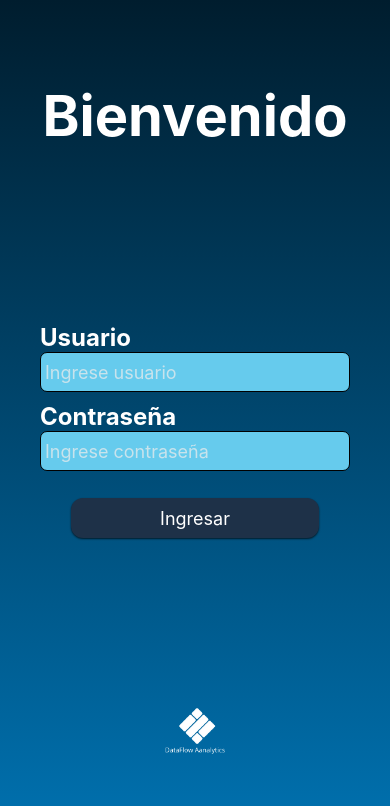
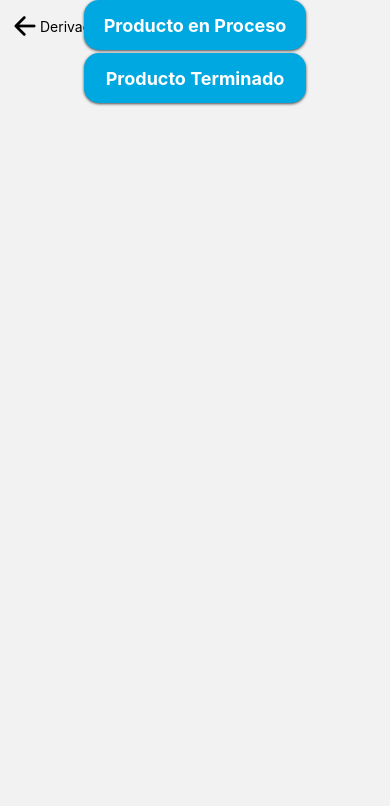
Before and after one commit to ratprogramer/Data_flow_ReactNative, a React Native app: screen /IndicePP_PT in a window 390 px wide. Shown: the top 806 px of the page. Built offline with nearby package versions, Linux system fonts and the light colour scheme.

Commit message:
add derivado lácteo fermentado menú

```diff
--- a/App.js
+++ b/App.js
@@ -5,9 +5,10 @@ import { View, SafeAreaView, StyleSheet } from "react-native";
 
 import { InicioSesion } from "./src/Features/Modulo_usuarios/Vista_inicio_sesion/Paginas/InicioSesion";
 import { MenuPrincipal } from "./src/Features/Modulo_menus/Paginas/MenuPrincipal";
+import { IndicePP_PT } from "./src/Features/Modulo_pp_pt/Indice/Paginas/IndicePP_PT";
+
 // import { MenuPrincipalAdmin } from "./src/Features/Modulo_usuarios/Administrador/Menu_princial_admin/Pagina/MenuPrincipalAdmin/MenuPrincipalAdmin";
 // import { Registro_Usuario_Pagina } from "./src/Features/Modulo_usuarios/Administrador/Vista_registro_usuario/Pagina/Registro_Usuario_Pagina";
-// import { IndicePP_PT } from "./src/Features/Modulo_pp_pt/Indice/Paginas/IndicePP_PT";
 // import { SubIndicePP } from "./src/Features/Modulo_pp_pt/Vista_pp/Paginas/SubindicePP/SubIndicePP";
 // import { FormularioRegistroPP_pagina } from "./src/Features/Modulo_pp_pt/Vista_pp/Paginas/FormularioRegistroPP/FormularioRegistroPP";
 // import { FormularioResultadoPP } from "./src/Features/Modulo_pp_pt/Vista_pp/Paginas/FormularioResultadoPP/FormularioResultadoPP";
@@ -39,8 +40,9 @@ export const App = () => {
       >
         <Stack.Screen name="InicioSesion" component={InicioSesion} />
         <Stack.Screen name="MenuPrincipal" component={MenuPrincipal} />
-        {/* <Stack.Screen name="IndicePP_PT" component={IndicePP_PT} />
-          <Stack.Screen name="SubIndicePP" component={SubIndicePP} />
+        <Stack.Screen name="IndicePP_PT" component={IndicePP_PT} />
+
+        {/* <Stack.Screen name="SubIndicePP" component={SubIndicePP} />
           <Stack.Screen
             name="FormularioRegistroPP"
             component={FormularioRegistroPP_pagina}
--- a/package.json
+++ b/package.json
@@ -11,12 +11,14 @@
     "lint": "eslint ."
   },
   "dependencies": {
+    "@expo/metro-runtime": "~4.0.1",
     "@react-navigation/stack": "^7.1.1",
     "dotenv": "^16.4.7",
     "expo": "~52.0.33",
     "expo-linear-gradient": "~14.0.2",
     "expo-status-bar": "~2.0.1",
     "react": "18.3.1",
+    "react-dom": "18.3.1",
     "react-native": "0.76.7",
     "react-native-dotenv": "^3.4.11",
     "react-native-gesture-handler": "^2.23.1",
@@ -25,9 +27,7 @@
     "react-native-safe-area-context": "^5.2.0",
     "react-native-screens": "^4.6.0",
     "react-native-vector-icons": "^10.2.0",
-    "react-dom": "18.3.1",
-    "react-native-web": "~0.19.13",
-    "@expo/metro-runtime": "~4.0.1"
+    "react-native-web": "~0.19.13"
   },
   "devDependencies": {
     "@babel/core": "^7.26.8",
--- a/src/Atomos/Boton/Boton.js
+++ b/src/Atomos/Boton/Boton.js
@@ -1,8 +1,8 @@
 import { useNavigation } from "@react-navigation/native";
+import { styles } from "./styles";
 import {
   Pressable,
   Text,
-  StyleSheet,
   View,
   useWindowDimensions,
 } from "react-native";
@@ -23,7 +23,7 @@ export const Boton = ({ path, text }) => {
         isDesktop ? styles.btnDesktop : styles.btnMobile, // Aplica estilos según el tamaño de la pantalla
         pressed && styles.btnAtomoHover,
       ]}
-      // path={path}
+      path={path}
       onPress={handleNavigate}
     >
       <Text style={[styles.text, isDesktop && styles.textDesktop]}>{text}</Text>
@@ -41,57 +41,3 @@ export const BotonContainer = ({ children }) => {
     </View>
   );
 };
-
-const styles = StyleSheet.create({
-  container: {
-    flexDirection: "column", // En móviles, los botones están en columna
-    // alignItems: "center",
-    gap: 10,
-  },
-  containerDesktop: {
-    bottom: 250,
-    left: 180,
-    flexDirection: "row",
-    flexWrap: "wrap",
-    justifyContent: "flex-start",
-    alignContent: "flex-start",
-    gap: 40,
-    Width: "100%", // Ajuste para que solo entren 4 columnas (200px por botón + gap)
-    Height: "100%",
-  },
-
-  btnAtomo: {
-    backgroundColor: "#00a8e1",
-    paddingVertical: 10,
-    paddingHorizontal: 20,
-    borderRadius: 15,
-    justifyContent: "center",
-    alignItems: "center",
-    shadowColor: "#000",
-    shadowOffset: { width: 0, height: 1 },
-    shadowOpacity: 0.7,
-    shadowRadius: 3,
-    elevation: 3,
-  },
-  btnMobile: {
-    width: "100%", // En móviles ocupa casi todo el ancho
-    height: 50,
-  },
-  btnDesktop: {
-    top: 150,
-    width: "40%", // En escritorio tiene tamaño fijo para parecer tarjetas
-    height: "30%",
-  },
-  btnAtomoHover: {
-    backgroundColor: "#005072",
-  },
-  text: {
-    color: "#FFFFFF",
-    fontSize: 18,
-    fontWeight: "bold",
-    textAlign: "center",
-  },
-  textDesktop: {
-    fontSize: 30,
-  },
-});
--- a/src/Atomos/Boton/styles.js
+++ b/src/Atomos/Boton/styles.js
@@ -1,15 +1,55 @@
 import { StyleSheet } from "react-native";
 
 export const styles = StyleSheet.create({
-  button: {
-    backgroundColor: "#007BFF",
-    padding: 10,
-    borderRadius: 5,
+  container: {
+    flexDirection: "column", // En móviles, los botones están en columna
+    // alignItems: "center",
+    gap: 10,
+  },
+  containerDesktop: {
+    bottom: 250,
+    left: 180,
+    flexDirection: "row",
+    flexWrap: "wrap",
+    justifyContent: "flex-start",
+    alignContent: "flex-start",
+    gap: 40,
+    Width: "100%", // Ajuste para que solo entren 4 columnas (200px por botón + gap)
+    Height: "100%",
+  },
+
+  btnAtomo: {
+    backgroundColor: "#00a8e1",
+    paddingVertical: 10,
+    paddingHorizontal: 20,
+    borderRadius: 15,
+    justifyContent: "center",
     alignItems: "center",
+    shadowColor: "#000",
+    shadowOffset: { width: 0, height: 1 },
+    shadowOpacity: 0.7,
+    shadowRadius: 3,
+    elevation: 3,
   },
-  buttonText: {
-    color: "#fff",
+  btnMobile: {
+    width: "100%", // En móviles ocupa casi todo el ancho
+    height: 50,
+  },
+  btnDesktop: {
+    top: 150,
+    width: "40%", // En escritorio tiene tamaño fijo para parecer tarjetas
+    height: "30%",
+  },
+  btnAtomoHover: {
+    backgroundColor: "#005072",
+  },
+  text: {
+    color: "#FFFFFF",
+    fontSize: 18,
     fontWeight: "bold",
-    fontSize: 16,
+    textAlign: "center",
+  },
+  textDesktop: {
+    fontSize: 30,
   },
 });
--- a/src/Features/Modulo_menus/Organismos/MenuPrincipalBotones.js
+++ b/src/Features/Modulo_menus/Organismos/MenuPrincipalBotones.js
@@ -5,7 +5,7 @@ export function MenuPrincipalBotones() {
   return (
     <View style={{ width: "100%", padding: 10 }}>
       <BotonContainer>
-        <Boton text={"Derivado Lácteo Fermentado"} />
+        <Boton path={"IndicePP_PT"} text={"Derivado Lácteo Fermentado"} />
         <Boton text={"Producto UHT"} />
         <Boton text={"Materia Prima"} />
         <Boton text={"Aguas y Enjuagues"} />
--- a/src/Features/Modulo_pp_pt/Indice/Organismos/IndicePP_PT_organismo.js
+++ b/src/Features/Modulo_pp_pt/Indice/Organismos/IndicePP_PT_organismo.js
@@ -1,18 +1,18 @@
-// import { View } from "react-native";
-// import { BotonesIndice } from "../../../../Moleculas/BotonesIndice/BotonesIndice";
-// import { TituloPagina } from "../../../../Moleculas/TituloPagina/TituloPagina";
-// import { styles } from "./styles";
+import { View } from "react-native";
+import { BotonesIndice } from "../../../../Moleculas/BotonesIndice/BotonesIndice";
+import { TituloPagina } from "../../../../Moleculas/TituloPagina/TituloPagina";
+import { styles } from "./styles";
 
-// export function IndicePP_PT_organismo() {
-//   const botones = [
-//     { path: "/sub_menu_pp", text: "Producto en Proceso" },
-//     { path: "/sub_menu_pt", text: "Producto Terminado" },
-//   ];
+export const IndicePP_PT_organismo = () => {
+  const botones = [
+    { path: "/sub_menu_pp", text: "Producto en Proceso" },
+    { path: "/sub_menu_pt", text: "Producto Terminado" },
+  ];
 
-//   return (
-//     <View style={styles.indiceContainer}>
-//       <TituloPagina path={"/menu"} text={"Derivado Lácteo Fermentado"} />
-//       <BotonesIndice botones={botones} />
-//     </View>
-//   );
-// }
+  return (
+    <View style={styles.indiceContainer}>
+      <TituloPagina text={"Derivado Lácteo Fermentado"} />
+      <BotonesIndice botones={botones} />
+    </View>
+  );
+}
--- a/src/Features/Modulo_pp_pt/Indice/Organismos/styles.js
+++ b/src/Features/Modulo_pp_pt/Indice/Organismos/styles.js
@@ -1,10 +1,10 @@
-// import { StyleSheet } from "react-native";
+import { StyleSheet } from "react-native";
 
-// export const styles = StyleSheet.create({
-//   indiceContainer: {
-//     flex: 1,
+export const styles = StyleSheet.create({
+  indiceContainer: {
+    flex: 1,
 
-//     alignItems: "center",
-//     justifyContent: "center",
-//   },
-// });
+    alignItems: "center",
+    justifyContent: "center",
+  },
+});
--- a/src/Features/Modulo_pp_pt/Indice/Paginas/IndicePP_PT.js
+++ b/src/Features/Modulo_pp_pt/Indice/Paginas/IndicePP_PT.js
@@ -1,12 +1,12 @@
-// import { View } from "react-native";
-// import { IndicePP_PT_organismo } from "../Organismos/IndicePP_PT_organismo";
+import { View } from "react-native";
+import { IndicePP_PT_organismo } from "../Organismos/IndicePP_PT_organismo";
 // import { CardPP_molecula } from "../../Vista_pp/Moleculas/CardPP_molecula/CardPP_molecula";
 
-// export function IndicePP_PT() {
-//   return (
-//     <View style={styles.container}>
-//       <IndicePP_PT_organismo />
-//       <CardPP_molecula />
-//     </View>
-//   );
-// }
+export const IndicePP_PT = () => {
+  return (
+    <View>
+      <IndicePP_PT_organismo />
+      {/* <CardPP_molecula /> */}
+    </View>
+  );
+}
--- a/src/Moleculas/BotonesIndice/BotonesIndice.js
+++ b/src/Moleculas/BotonesIndice/BotonesIndice.js
@@ -0,0 +1,20 @@
+import { Boton } from "../../Atomos/Boton/Boton";
+import { View, StyleSheet } from "react-native";
+
+export const BotonesIndice = ({ botones }) => {
+  return (
+    <View style={styles.botonesIndiceContainer}>
+      {botones.map((boton, index) => (
+        <Boton key={index} text={boton.text} />
+      ))}
+    </View>
+  );
+};
+
+const styles = StyleSheet.create({
+  botonesIndiceContainer: {
+    gap: "3%", // Espaciado entre elementos
+    alignItems: "center", // Centra los elementos horizontalmente
+    flexDirection: "column", // Coloca los elementos en columna
+  },
+});
--- a/src/Moleculas/TituloPagina/TituloPagina.js
+++ b/src/Moleculas/TituloPagina/TituloPagina.js
@@ -0,0 +1,30 @@
+import { View, StyleSheet, Pressable, Text } from "react-native";
+import { useNavigation } from "@react-navigation/native";
+import { Ionicons } from "@expo/vector-icons";
+
+export const TituloPagina = ({ path, text }) => {
+  const navigation = useNavigation();
+
+  const handleClick = () => {
+    navigation.navigate(path || "MenuPrincipal");
+  };
+
+  return (
+    <View style={styles.container}>
+      <Pressable onPress={handleClick}>
+        <Ionicons name="arrow-back" size={30} color="#000" />
+      </Pressable>
+      <Text>{text}</Text>
+    </View>
+  );
+};
+
+const styles = StyleSheet.create({
+  container: {
+    position: "absolute",
+    top: 10,
+    left: 10,
+    flexDirection: "row", // Asegura que el icono y el texto estén en la misma línea
+    alignItems: "center",
+  },
+});
```
Also changed, not shown: src/Features/Modulo_pp_pt/Vista_pp/Moleculas/CardPP_molecula/CardPP_molecula.js (+36 -36 lines).
